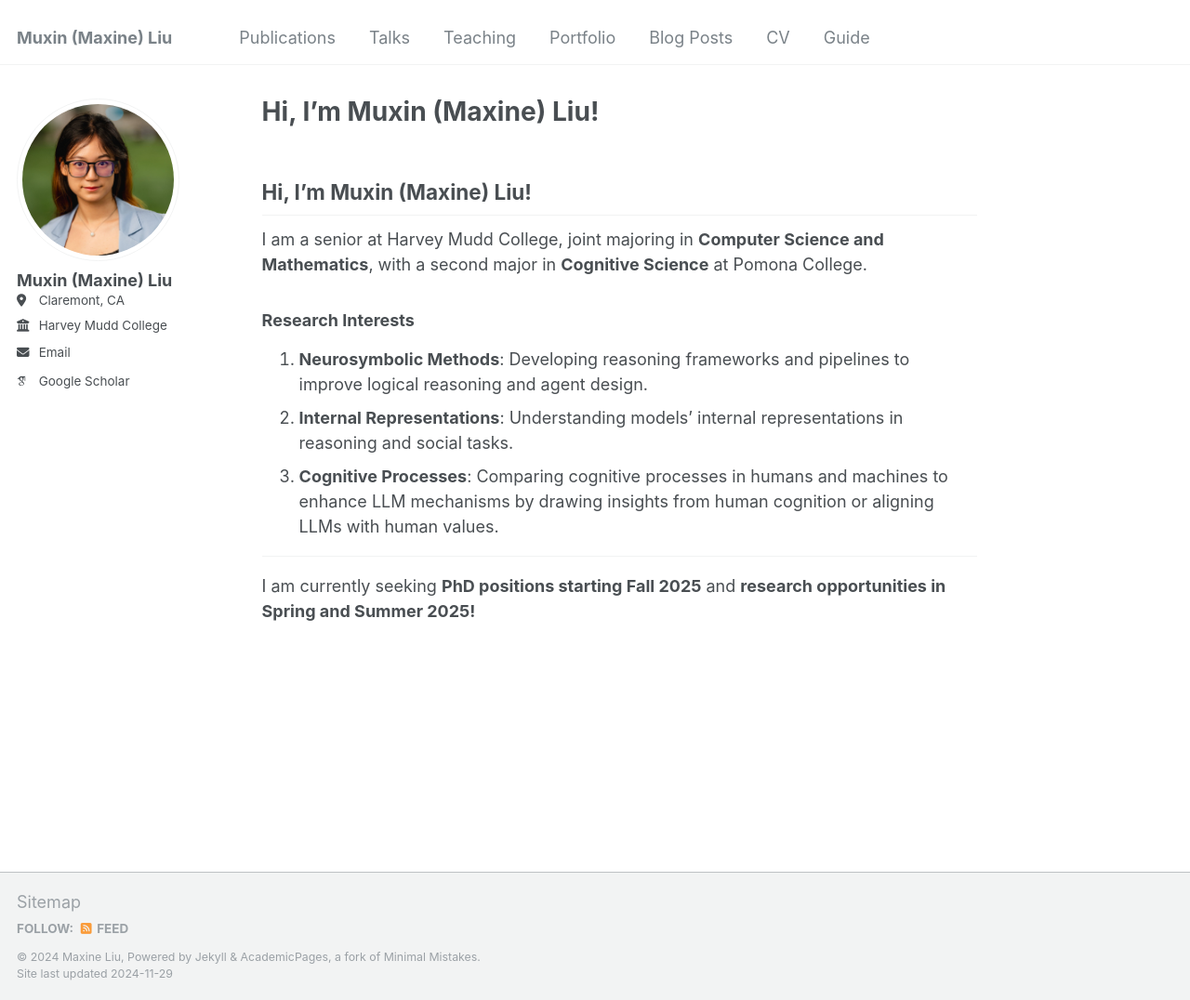
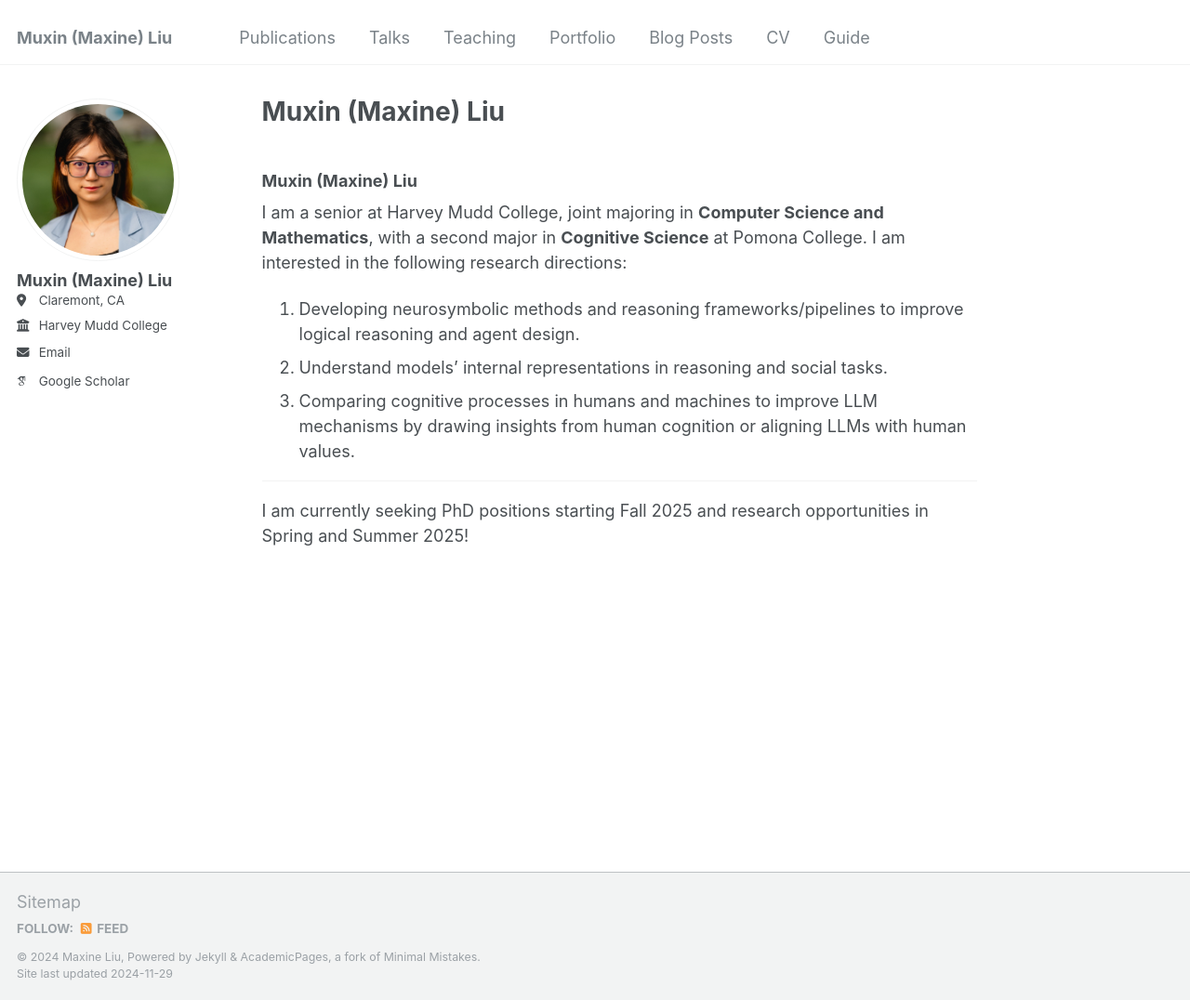
Before and after one commit to maxinemuxin/maxinemuxin.github.io, a Jekyll site: the page built from _pages/about.md, in a window 1280 px wide and 1076 px high. Shown: the whole window at 93% size. Built offline with Jekyll 4.4.1, drawn with Linux system fonts in a browser that asks for light colours; some web fonts are replaced; our own code applies the rules of GitHub Pages for plain Markdown files.

Commit message:
some change

```diff
--- a/_pages/about.md
+++ b/_pages/about.md
@@ -6,16 +6,15 @@ redirect_from:
   - /about/
   - /about.html
 ---
-## Hi, I'm Muxin (Maxine) Liu!
+### Muxin (Maxine) Liu
 
-I am a senior at Harvey Mudd College, joint majoring in **Computer Science and Mathematics**, with a second major in **Cognitive Science** at Pomona College.
+I am a senior at Harvey Mudd College, joint majoring in **Computer Science and Mathematics**, with a second major in **Cognitive Science** at Pomona College. I am interested in the following research directions:
 
-### Research Interests
 
-1. **Neurosymbolic Methods**: Developing reasoning frameworks and pipelines to improve logical reasoning and agent design.
-2. **Internal Representations**: Understanding models' internal representations in reasoning and social tasks.
-3. **Cognitive Processes**: Comparing cognitive processes in humans and machines to enhance LLM mechanisms by drawing insights from human cognition or aligning LLMs with human values.
+1. Developing neurosymbolic methods and reasoning frameworks/pipelines to improve logical reasoning and agent design.
+2. Understand models' internal representations in reasoning and social tasks.
+3. Comparing cognitive processes in humans and machines to improve LLM mechanisms by drawing insights from human cognition or aligning LLMs with human values.
 
 ---
 
-I am currently seeking **PhD positions starting Fall 2025** and **research opportunities in Spring and Summer 2025!**
+I am currently seeking PhD positions starting Fall 2025 and research opportunities in Spring and Summer 2025!
```
